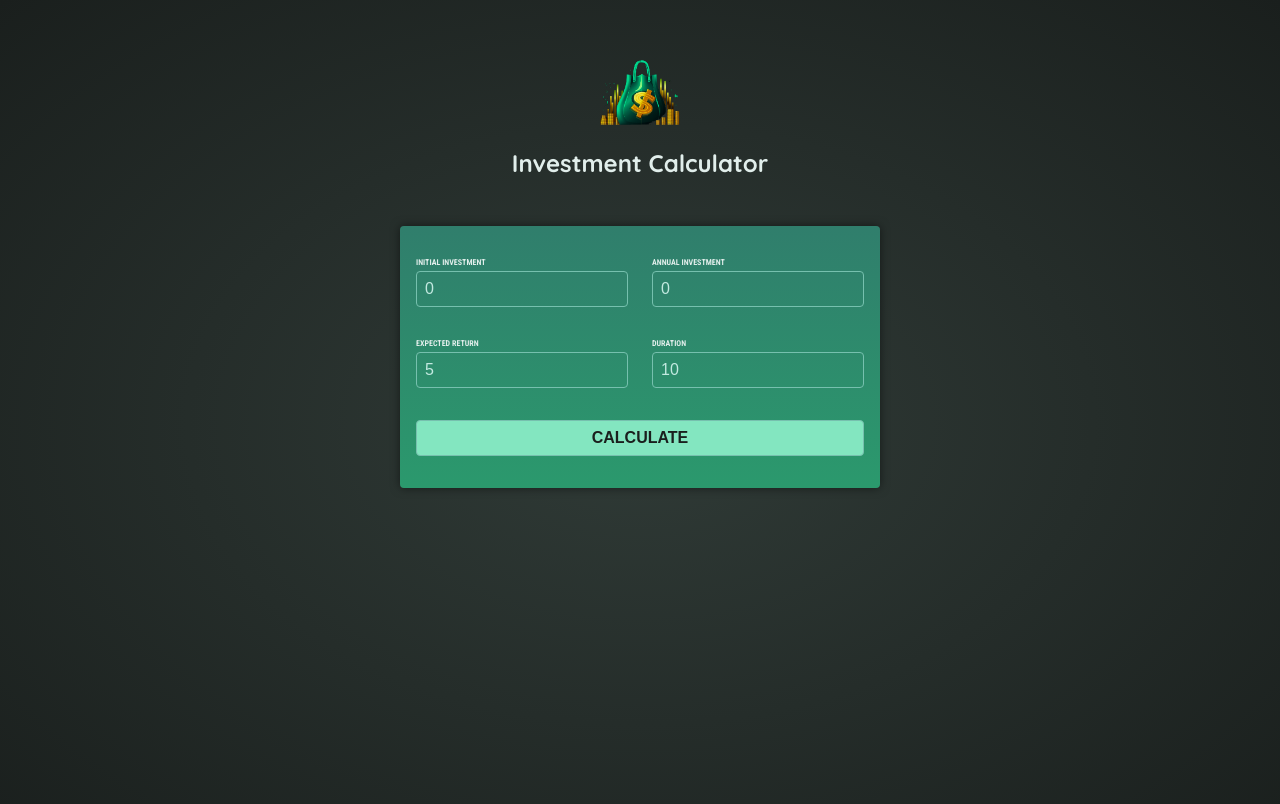
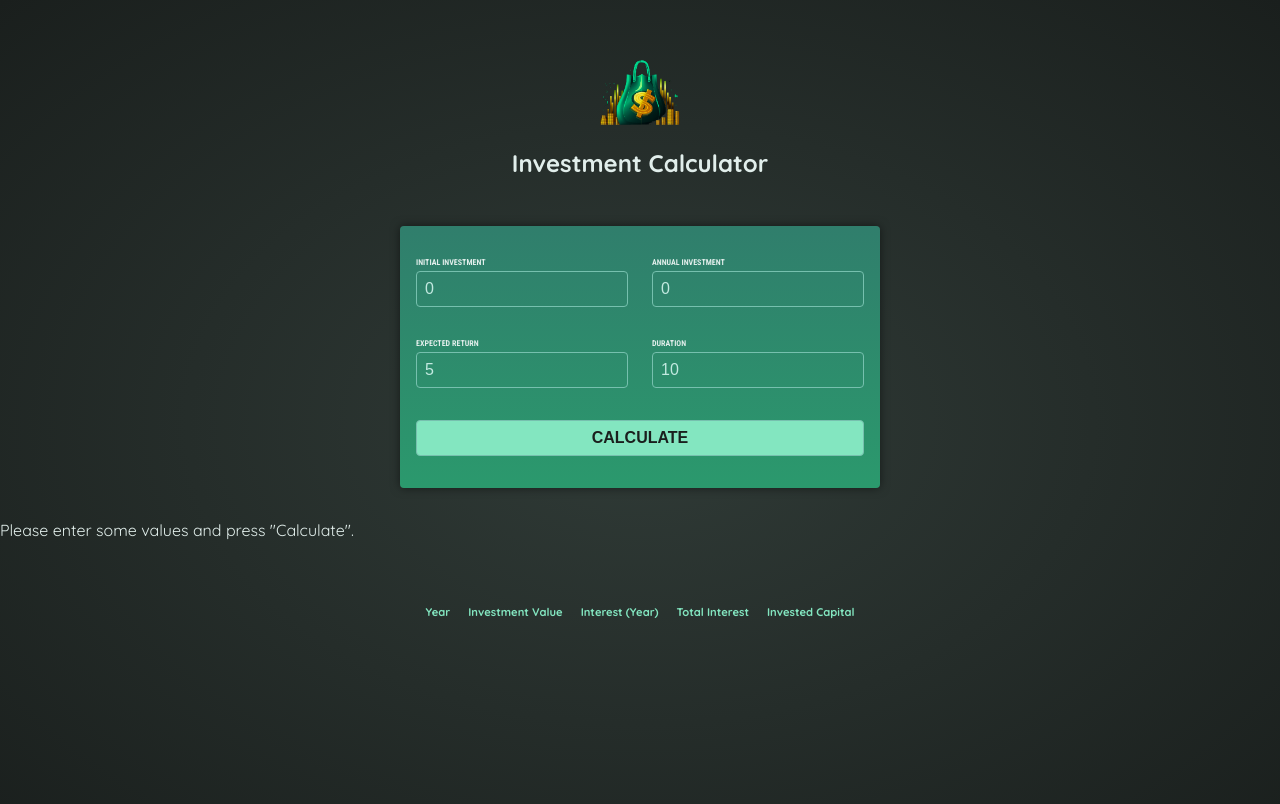
Before and after one commit to Moayadooh/angular-investment-calculator-app, an Angular app: page / in a window 1280 px wide. Shown: the top 804 px of the page. Built offline with nearby package versions, Linux system fonts and the light colour scheme.

Commit message:
passing data from parent to child with inputs

```diff
--- a/src/app/app.component.html
+++ b/src/app/app.component.html
@@ -1,2 +1,3 @@
 <app-header />
 <app-user-input (calculate)="onCalculateInvestmentResults($event)" />
+<app-investment-results [results]="resultsData" />
--- a/src/app/app.component.ts
+++ b/src/app/app.component.ts
@@ -3,14 +3,24 @@
 import { HeaderComponent } from './header/header.component';
 import { UserInputComponent } from "./user-input/user-input.component";
 import { InvestmentInput } from './investment-input.model';
+import { InvestmentResultsComponent } from "./investment-results/investment-results.component";
 
 @Component({
   selector: 'app-root',
   standalone: true,
-  imports: [HeaderComponent, UserInputComponent],
+  imports: [HeaderComponent, UserInputComponent, InvestmentResultsComponent],
   templateUrl: './app.component.html',
 })
 export class AppComponent {
+  resultsData?: {
+      year: number;
+      interest: number;
+      valueEndOfYear: number;
+      annualInvestment: number;
+      totalInterest: number;
+      totalAmountInvested: number;
+  }[]
+
   onCalculateInvestmentResults(data: InvestmentInput) {
     const { initialInvestment, duration, expectedReturn, annualInvestment } = data;
     const annualData = [];
@@ -32,7 +42,6 @@
       });
     }
 
-    //return annualData;
-    console.log(annualData);
+    this.resultsData = annualData;
   }
 }
--- /dev/null
+++ b/src/app/investment-results/investment-results.component.css
@@ -0,0 +1,19 @@
+table {
+  max-width: 50rem;
+  margin: 2rem auto;
+  padding: 1rem;
+  table-layout: fixed;
+  border-spacing: 1rem;
+  text-align: right;
+}
+
+table thead {
+  font-size: 0.7rem;
+  color: #83e6c0;
+}
+
+table tbody {
+  font-family: "Roboto Condensed", sans-serif;
+  font-size: 0.85rem;
+  color: #c2e9e0;
+}
--- /dev/null
+++ b/src/app/investment-results/investment-results.component.html
@@ -0,0 +1,14 @@
+<p>Please enter some values and press "Calculate".</p>
+
+<table>
+    <thead>
+        <tr>
+            <th>Year</th>
+            <th>Investment Value</th>
+            <th>Interest (Year)</th>
+            <th>Total Interest</th>
+            <th>Invested Capital</th>
+        </tr>
+    </thead>
+    <tbody></tbody>
+</table>
```
Also changed, not shown: src/app/investment-input.model.ts (+9 -0 lines), src/app/investment-results/investment-results.component.ts (added, +27 -0 lines).
